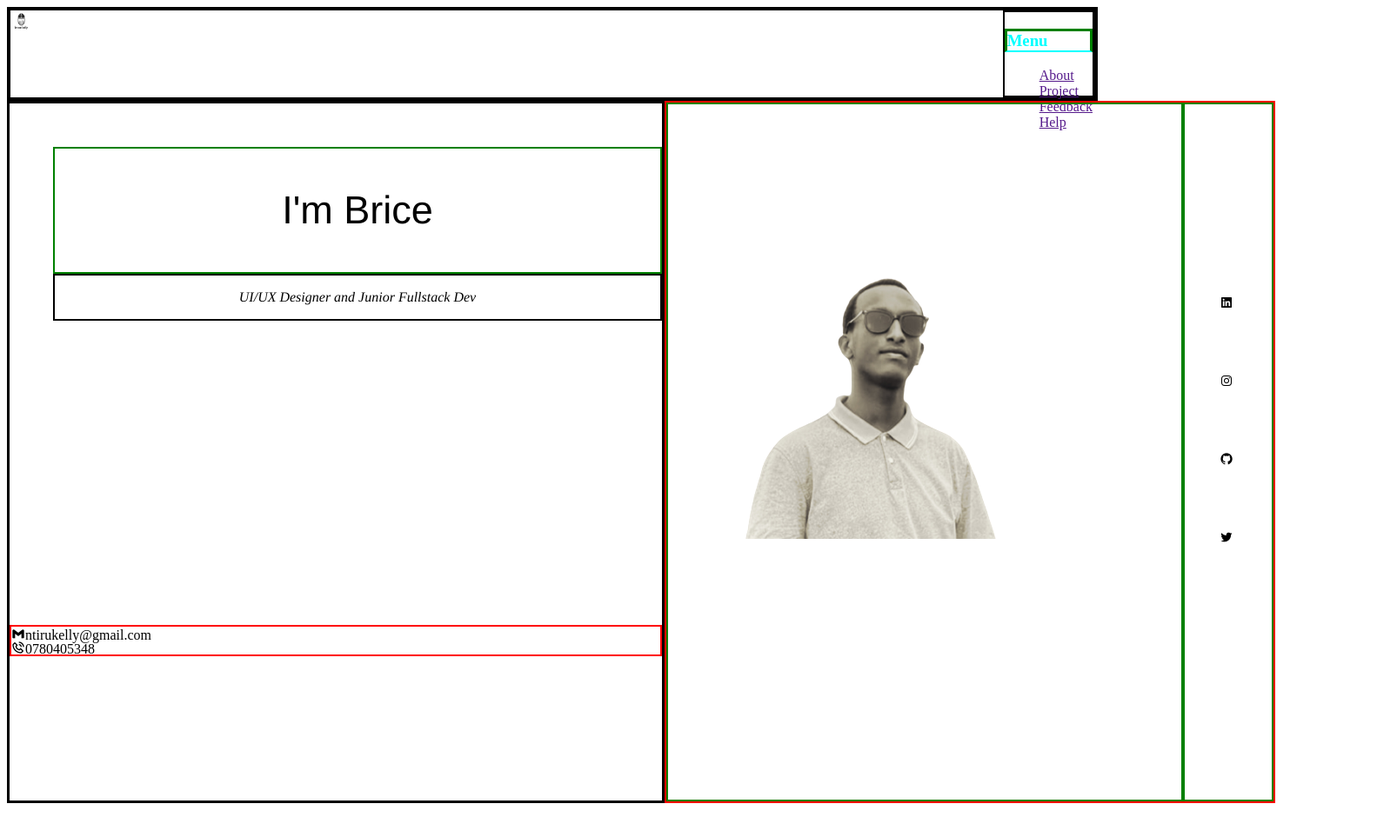
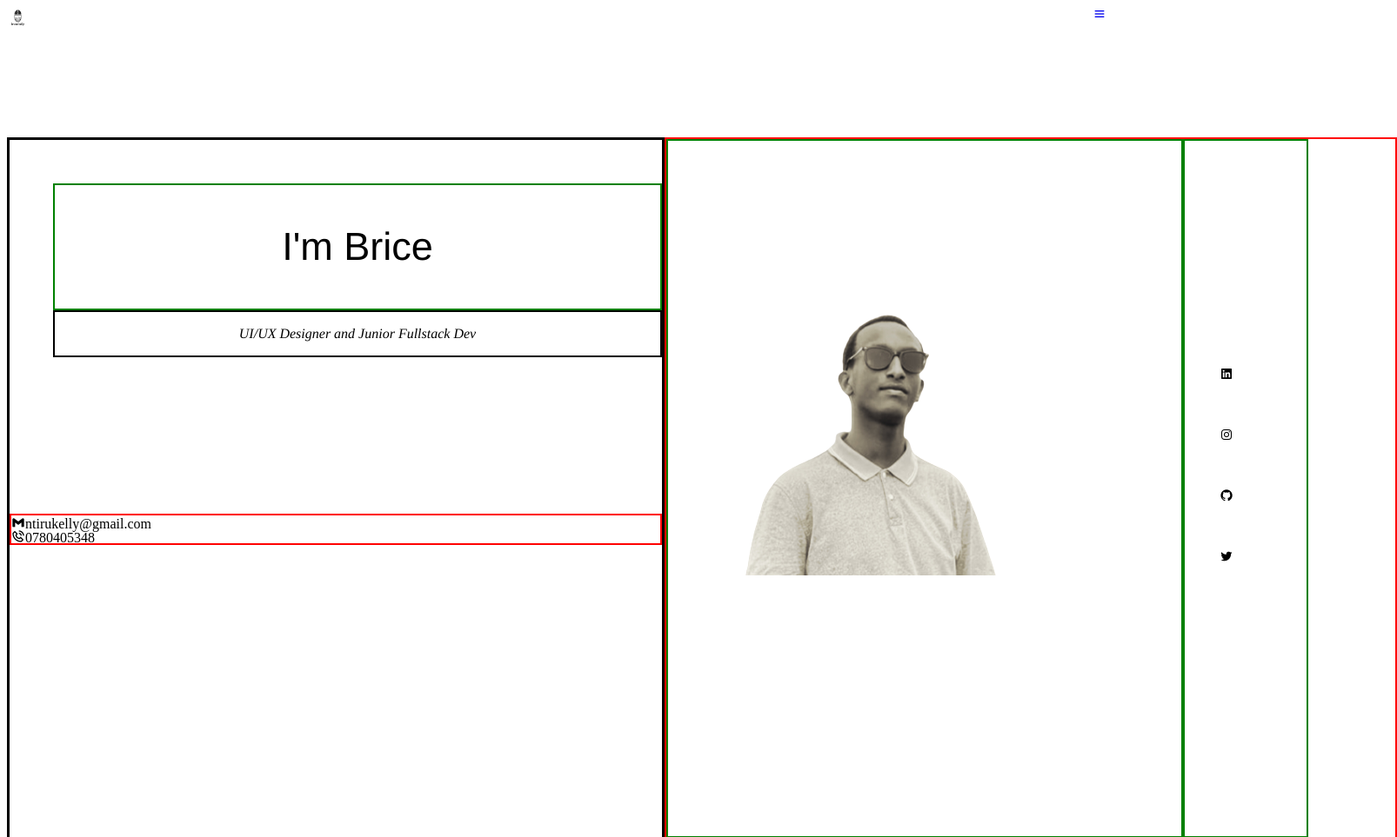
Before and after one commit to k3lly003/meet-a-dev, a plain HTML site: page index.html in a window 1280 px wide. Shown: the top 963 px of the page at 87% size, 1606 px wide, since content can reach past the window. Before the commit the page ends 932 px from the top, so only its background shows below. Drawn offline with nearby package versions, Linux system fonts and the light colour scheme.

Commit message:
added two untracked files of menu

```diff
--- a/index.html
+++ b/index.html
@@ -36,17 +36,10 @@
           />
         </div>
         <div class="nav-list">
-          <nav>
-            <h3 class="h1-1">Menu</h3>
-            <ul>
-              <li><a href="">About</a></li>
-              <li><a href="">Project</a></li>
-              <li><a href="">Feedback</a></li>
-              <li id="help"><a href="">Help</a></li>
-            </ul>
-          </nav>
+          <a href="menu.html"><i class="bx bx-menu"></i></a>
         </div>
       </div>
+
       <div class="div2-all">
         <div class="div-2">
           <div class="paragraphs">
--- a/style/style.css
+++ b/style/style.css
@@ -1,31 +1,21 @@
-body{
-  overflow
-}
 .div-1 {
-  border: 4px solid;
+  /* border: 4px solid; */
   display: flex;
   justify-content: space-between;
-  height: 100px;
-  margin-right: 10px;
+  height: 150px;
 }
 .logo {
   border-radius: 50px solid rgb(0, 0, 0);
-}
-.nav-list {
-  border: 2px solid black;
-}
-.nav-list li {
-  color: black;
-  display: flex;
-  text-decoration: none;
 }
 
 .h1-1 {
   border: solid green;
   color: aqua;
   border-bottom: 2px solid aqua;
-  justify-content: end;
-  margin-right: 0px;
+  display: grid;
+  place-items: center;
+  margin-top: 2px;
+  margin-right: 5px;
 }
 .div2-all {
   display: flex;
@@ -58,7 +48,7 @@ body{
   display: flex;
   flex-direction: column-reverse;
   justify-content: end;
-  margin-top: 350px;
+  margin-top: 180px;
   border: 2px solid red;
 }
 
@@ -66,19 +56,21 @@ body{
   border: 2px solid red;
   display: flex;
   justify-content: space-between;
-  margin-right: 10px;
+  padding-right: 100px;
 }
 .icons {
   border: 2px solid green;
   display: flex;
   align-items: center;
-  width: 100px;
-  justify-content: space-between;
+  width: 80px;
+  justify-conten: space-between;
+  padding-right: 60px;
 }
 .icons li {
   display: flex;
   text-decoration: none;
-  height: 90px;
+  height: 70px;
+  padding-right: 50px;
 }
 .img {
   border: 2px solid green;
```
Also changed, not shown: menu.html (added, +31 -0 lines), style/menu.css (added, +24 -0 lines).
